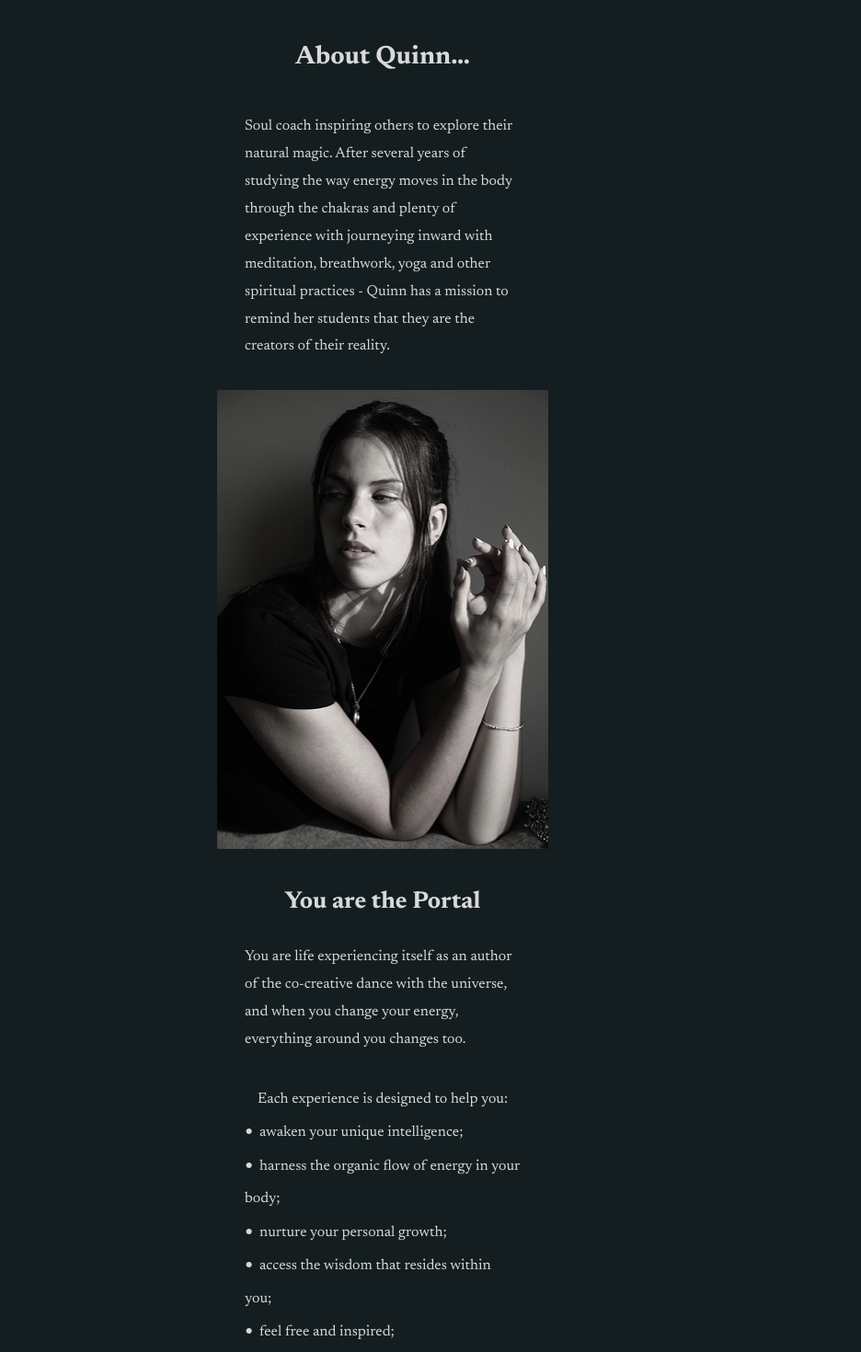
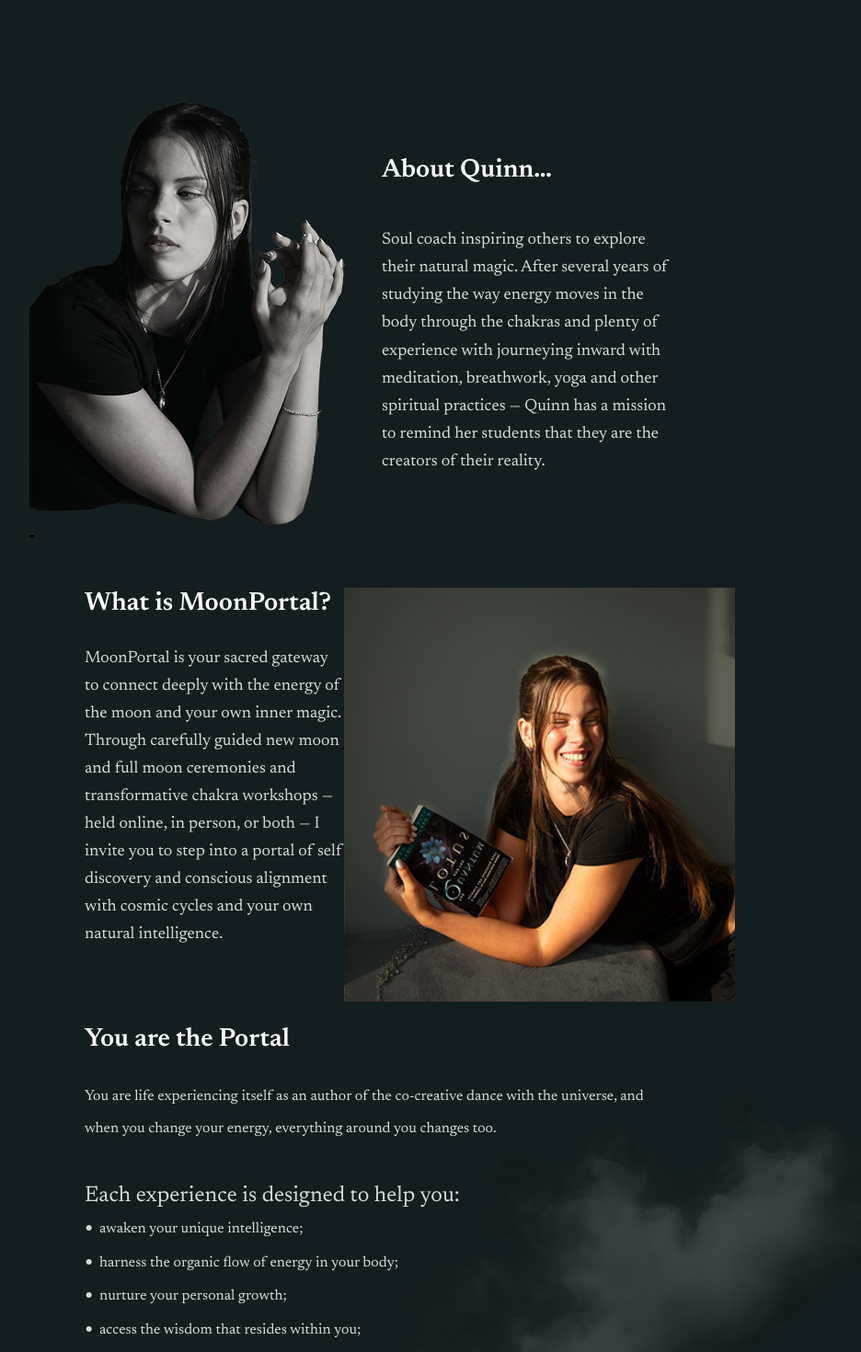
Before and after one commit to BokiiVlad/MoonPortal, a React (Vite) app: page / in a window 1280 px wide. Shown: the part 920-2390 px from the top of the page at 92% size, without its empty margins (224-1160 px from the left). Built offline with nearby package versions, Linux system fonts and the light colour scheme.

Commit message:
refractor about

```diff
--- /dev/null
+++ b/src/components/AboutFirst/About.jsx
@@ -0,0 +1,76 @@
+import style from "./About.module.css";
+
+const About = () => {
+  return (
+    <section>
+      <div className={style.aboutBox}>
+        <div className={style.aboutQuinnBox}>
+          <h2 className={style.titleFirst}>About Quinn…</h2>
+          <p className={style.firstText}>
+            Soul coach inspiring others to explore their natural magic. After
+            several years of studying the way energy moves in the body through
+            the chakras and plenty of experience with journeying inward with
+            meditation, breathwork, yoga and other spiritual practices — Quinn
+            has a mission to remind her students that they are the creators of
+            their reality.
+          </p>
+        </div>
+        <img
+          className={style.quinnPhoto}
+          src="/pictures/QuinnPhotoTablet.png"
+          alt="Quinn portrait"
+        />
+        <img
+          className={style.firstImg}
+          src="/pictures/QuinnPhotoMobile.png"
+          alt="Quinn portrait"
+        />
+      </div>
+      <div className={style.section}>
+        <div className={style.questionBox}>
+          <h2 className={style.title}>What is MoonPortal?</h2>
+          <p className={style.text}>
+            MoonPortal is your sacred gateway to connect deeply with the energy
+            of the moon and your own inner magic.
+            <br />
+            Through carefully guided new moon and full moon ceremonies and
+            transformative chakra workshops — held online, in person, or both —
+            I invite you to step into a portal of self discovery and conscious
+            alignment with cosmic cycles and your own natural intelligence.
+          </p>
+        </div>
+
+        <img
+          className={style.img}
+          src="/pictures/QuinnPhoto2.png"
+          alt="Quinn spiritual session"
+        />
+        <div className={style.textBox}>
+          <img className={style.cloud} src="/pictures/Cloud.png" />
+          <h2 className={style.title}>You are the Portal</h2>
+          <p className={style.secondText}>
+            You are life experiencing itself as an author of the co-creative
+            dance with the universe, and when you change your energy, everything
+            around you changes too.
+          </p>
+          <p className={style.subtitle}>
+            Each experience is designed to help you:
+          </p>
+          <ul className={style.list}>
+            <li>awaken your unique intelligence;</li>
+            <li>harness the organic flow of energy in your body;</li>
+            <li>nurture your personal growth;</li>
+            <li>access the wisdom that resides within you;</li>
+            <li>feel free and inspired;</li>
+          </ul>
+          <p className={style.secondText}>
+            All in harmony with the moon's energetic signature
+            <br /> and significant celestial transits.
+          </p>
+        </div>
+      </div>
+    </section>
+  );
+};
+
+export default About;
--- /dev/null
+++ b/src/components/AboutFirst/About.module.css
@@ -0,0 +1,191 @@
+.titleFirst {
+  font-weight: 700;
+  font-size: 28px;
+  margin-bottom: 40px;
+  margin-top: 29px;
+  text-align: center;
+}
+.text {
+  text-align: left;
+  margin: auto;
+  width: 300px;
+  font-weight: 400;
+  font-size: 16px;
+  line-height: 187%;
+  margin-bottom: 90px;
+  margin-top: 28px;
+}
+.cloud {
+  display: none;
+}
+.firstText {
+  line-height: 187%;
+  width: 300px;
+  margin: auto;
+  margin-bottom: 24px;
+}
+.firstImg {
+  width: 360px;
+  height: 499px;
+  margin-bottom: 41px;
+}
+
+.aboutBox {
+  display: flex;
+  flex-direction: column;
+  position: relative;
+  width: 360px;
+  overflow: hidden;
+  margin-bottom: 41px;
+  margin: auto;
+}
+.section {
+  line-height: 222%;
+  text-align: center;
+  position: relative;
+  width: 360px;
+  margin: auto;
+}
+.title {
+  font-weight: 700;
+  font-size: 26px;
+  margin-top: 28px;
+  margin-bottom: 26px;
+  text-align: center;
+}
+.list {
+  margin-bottom: 32px;
+  text-align: left;
+  list-style: none;
+}
+
+.list li::before {
+  content: "• ";
+  color: #d9d9d9;
+  font-size: 22px;
+  font-weight: bold;
+  margin-right: 2px;
+}
+
+.img {
+  position: relative;
+  z-index: 3;
+  width: 100%;
+  max-width: 360px;
+  margin-bottom: 39px;
+}
+.textBox {
+  width: 300px;
+  margin: auto;
+}
+.secondText {
+  text-align: left;
+}
+.aboutQuinnBox {
+}
+.quinnPhoto {
+  display: none;
+}
+.secondText {
+  margin-bottom: 37px;
+}
+@media (min-width: 768px) {
+  .title {
+    margin-top: 0;
+  }
+  .quinnPhoto {
+    display: block;
+  }
+  .aboutBox {
+    width: 768px;
+    flex-direction: row-reverse;
+    justify-content: center;
+    align-items: center;
+  }
+  .firstImg {
+    display: none;
+  }
+  .section {
+    width: auto;
+    flex-direction: row;
+  }
+  .section {
+    display: flex;
+    flex-wrap: wrap;
+    line-height: 222%;
+    flex-direction: row;
+    text-align: center;
+    position: relative;
+    width: 768px;
+    margin: auto;
+  }
+  .text {
+    margin: auto;
+    font-weight: 400;
+    font-size: 18px;
+    line-height: 167%;
+    width: auto;
+  }
+  .titleFirst {
+    text-align: left;
+    font-weight: 600;
+    font-size: 28px;
+    color: #fff;
+    margin-top: 0;
+  }
+  .aboutQuinnBox {
+    margin-right: 60px;
+    margin-left: 40px;
+    margin-top: 30px;
+  }
+  .firstText {
+    margin-left: 0;
+    width: 325px;
+    font-weight: 400;
+    font-size: 18px;
+    line-height: 167%;
+    margin-bottom: 0;
+  }
+  .quinnPhoto {
+    margin-top: 55px;
+    margin-bottom: 55px;
+  }
+  .title {
+    font-weight: 600;
+    font-size: 28px;
+    color: #fff;
+    text-align: left;
+  }
+  .questionBox {
+    max-width: 282px;
+    margin-left: 60px;
+  }
+  .img {
+    width: 425px;
+    height: 450px;
+    max-width: none;
+    width: auto;
+    margin-bottom: 0;
+  }
+  .textBox {
+    position: relative;
+    padding: 24px 60px;
+    width: auto;
+    text-align: left;
+  }
+  .subtitle {
+    font-weight: 400;
+    font-size: 24px;
+  }
+  .cloud {
+    display: block;
+    width: 763px;
+    height: 508px;
+    position: absolute;
+    left: calc(50% - 105px);
+    top: 10px;
+    transform: rotate(-32deg);
+    object-fit: cover;
+    z-index: 1;
+  }
+}
--- a/src/components/AboutFirst/AboutFirst.jsx
+++ /dev/null
@@ -1,47 +0,0 @@
-import style from "./AboutFirst.module.css";
-
-const AboutFirst = () => {
-  return (
-    <section>
-      <div className={style.aboutBox}>
-        <div>
-          <h2 className={style.titleFirst}>About Quinn…</h2>
-          <p className={style.firstText}>
-            Soul coach inspiring others to explore their natural magic. After
-            several years of studying the way energy moves in the body through
-            the chakras and plenty of experience with journeying inward with
-            meditation, breathwork, yoga and other spiritual practices - Quinn
-            has a mission to remind her students that they are the creators of
-            their reality.
-          </p>
-        </div>
-        <img className={style.firstImg} src="/pictures/QuinnPhotoMobile.png" />
-      </div>
-      <div className={style.section}>
-        <div className={style.textBox}>
-          <h2 className={style.title}>You are the Portal</h2>
-          <p className={style.firstText}>
-            You are life experiencing itself as an author of the co-creative
-            dance with the universe, and when you change your energy, everything
-            around you changes too.
-          </p>
-          <p>Each experience is designed to help you:</p>
-          <ul className={style.list}>
-            <li>awaken your unique intelligence;</li>
-            <li>harness the organic flow of energy in your body;</li>
-            <li>nurture your personal growth;</li>
-            <li>access the wisdom that resides within you;</li>
-            <li>feel free and inspired;</li>
-          </ul>
-          <p className={style.secondText}>
-            All in harmony with the moon's energetic signature and significant
-            celestial transits.
-          </p>
-        </div>
-        <img className={style.img} src="/pictures/QuinnPhoto2.png" />
-      </div>
-    </section>
-  );
-};
-
-export default AboutFirst;
--- a/src/components/AboutFirst/AboutFirst.module.css
+++ /dev/null
@@ -1,76 +0,0 @@
-.titleFirst {
-  font-weight: 700;
-  font-size: 28px;
-  margin-bottom: 40px;
-  margin-top: 29px;
-  text-align: center;
-}
-.firstText {
-  line-height: 187%;
-  width: 300px;
-  margin: auto;
-  margin-bottom: 24px;
-}
-.firstImg {
-  width: 360px;
-  height: 499px;
-  margin: auto;
-}
-
-.aboutBox {
-  display: flex;
-  flex-direction: column;
-  position: relative;
-  margin: auto;
-  width: 360px;
-  overflow: hidden;
-  margin-bottom: 41px;
-}
-.section {
-  line-height: 222%;
-  text-align: center;
-  position: relative;
-  width: 360px;
-  margin: auto;
-}
-.title {
-  font-weight: 700;
-  font-size: 26px;
-  margin-bottom: 26px;
-  text-align: center;
-}
-.list {
-  margin-bottom: 32px;
-  text-align: left;
-  list-style: none;
-}
-.img {
-  position: relative;
-  margin-bottom: 225px;
-  z-index: 3;
-}
-
-.list li::before {
-  content: "• ";
-  color: #d9d9d9;
-  font-size: 22px;
-  font-weight: bold;
-  margin-right: 2px;
-}
-.firstText {
-  margin-bottom: 32px;
-  text-align: left;
-}
-.img {
-  width: 100%;
-  max-width: 360px;
-  margin-top: 60px;
-  margin-bottom: 23px;
-}
-.textBox {
-  width: 300px;
-  margin: auto;
-}
-.secondText {
-  text-align: left;
-}
--- a/src/components/HeroSection/HeroSection.module.css
+++ b/src/components/HeroSection/HeroSection.module.css
@@ -4,6 +4,7 @@
   padding-bottom: 80px;
 }
 .title {
+  width: 300px;
   margin-bottom: 32px;
   min-width: 333px;
   position: relative;
@@ -17,7 +18,7 @@
 }
 
 .text {
-  min-width: 333px;
+  width: 300px;
   position: relative;
   z-index: 20;
   margin: auto;
--- a/src/components/Services/Services.module.css
+++ b/src/components/Services/Services.module.css
@@ -23,7 +23,7 @@
 }
 .title {
   text-align: center;
-  margin-bottom: 54px;
+  margin-bottom: 40px;
 }
 .list {
   align-items: center;
--- a/src/pages/Home/Home.jsx
+++ b/src/pages/Home/Home.jsx
@@ -1,4 +1,4 @@
-import AboutFirst from "../../components/AboutFirst/AboutFirst.jsx";
+import About from "../../components/AboutFirst/About.jsx";
 import ChacraSection from "../../components/ChacraSection/ChacraSection.jsx";
 import Contact from "../../components/Contact/Contact.jsx";
 import Footer from "../../components/Footer/Footer.jsx";
@@ -11,7 +11,7 @@ const Home = () => {
   return (
     <>
       <HeroSection />
-      <AboutFirst />
+      <About />
       <Services />
       <ChacraSection />
       <Testimonials />
```
Also changed, not shown: public/pictures/QuinnPhotoTablet.png (added).
